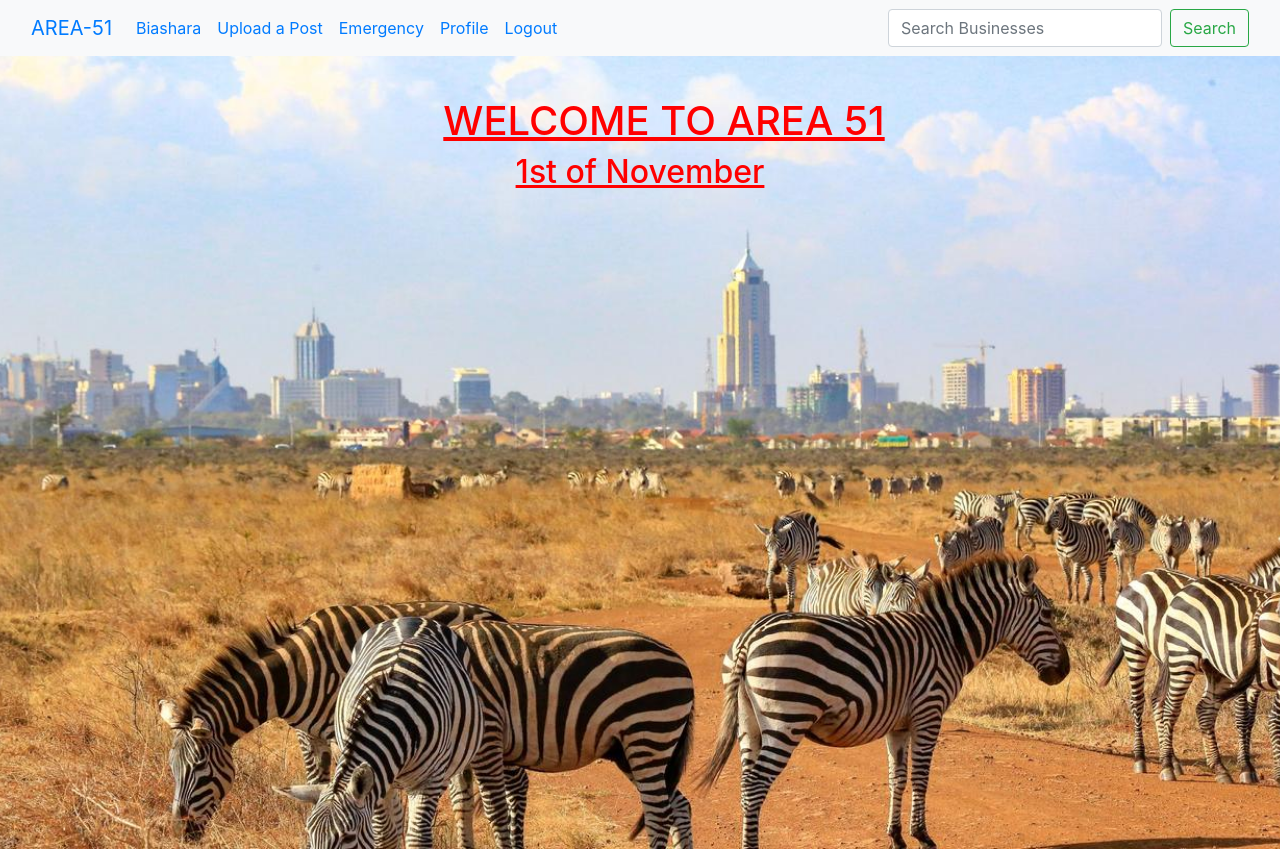
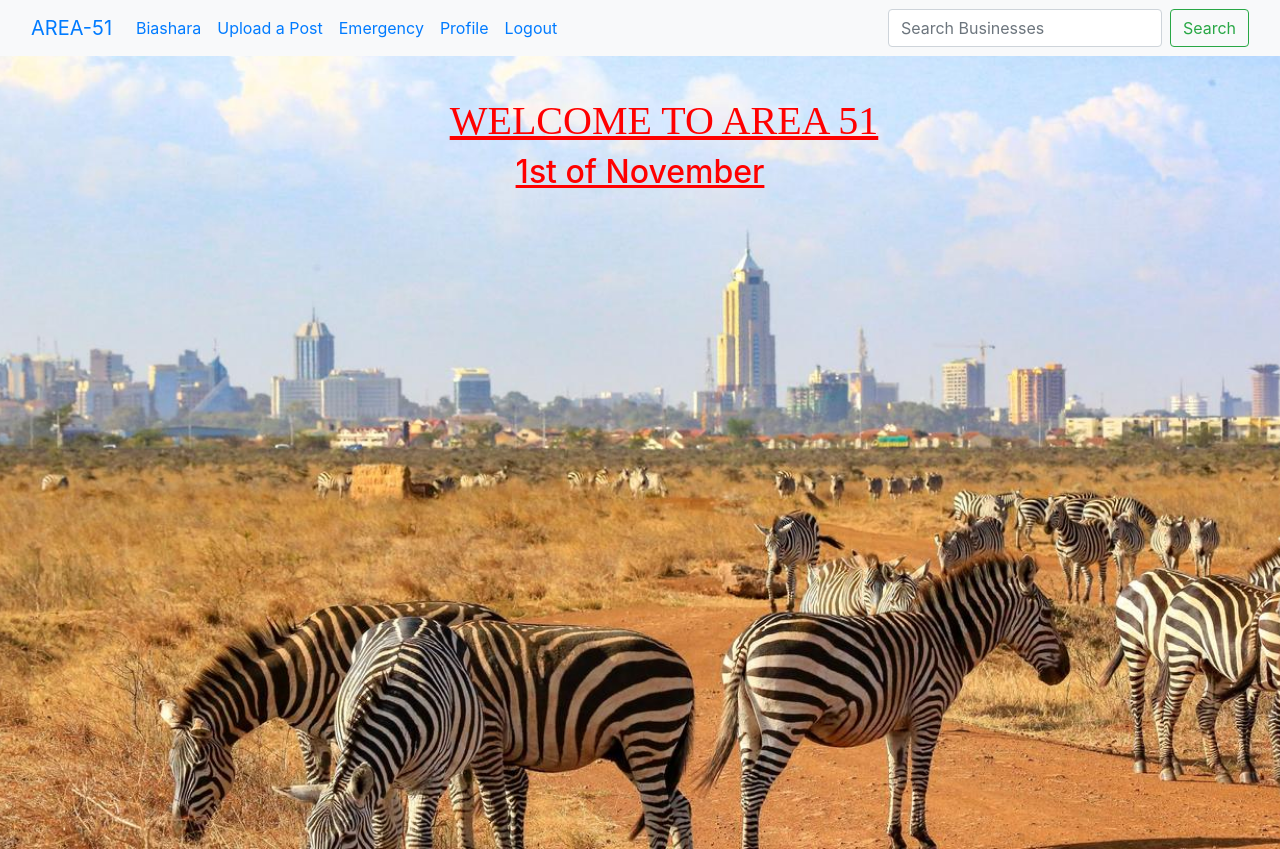
Before and after one commit to tailorv/neighbourshood, a Django app: page / in a window 1280 px wide. Run offline with Django 3.2, Linux system fonts and the light colour scheme; the visitor is signed in with stand-in values (Sample User, id 1); data that the repository does not hold is empty; some libraries are stand-ins or nearby versions.

Commit message:
Add font family

```diff
--- a/area51/templates/index.html
+++ b/area51/templates/index.html
@@ -7,7 +7,7 @@
 <div style="background-image:linear-gradient(rgba(0, 0, 0, 0.0), rgba(0, 0, 0, 0.0)), url(/static/img/background1.jpg); background-size: cover; background-repeat: no-repeat; background-position: center; background-attachment: fixed; height:100vh;">
 
 <div class="container text-center">
-    <h1 class=" ml-5 pt-5  underline off-white">WELCOME TO AREA 51</h1>
+    <h1 class=" ml-5 pt-5  underline off-white" , style="font-family:Times New Roman, Times, serif">WELCOME TO AREA 51</h1>
     <h2 class="off-white underline">{% now "jS \o\f F" %} </h2><br>
 </div>
 
```
